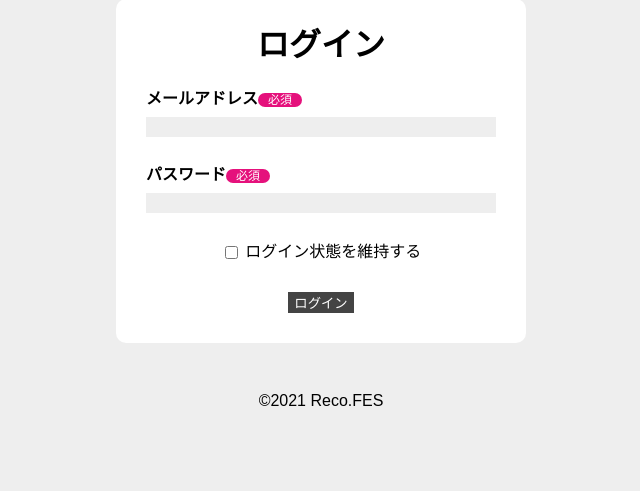
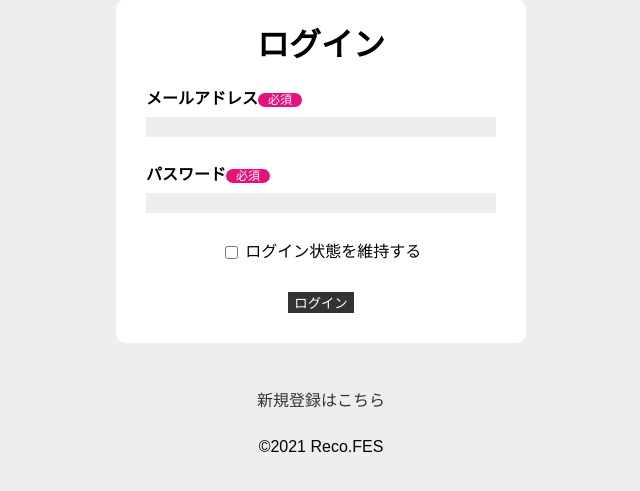
Before and after one commit to Kuma-inataku/portfolio-php-recofes, a PHP site: page /login.php in a window 1280 px wide. Shown: the part 103-594 px from the top of the page, without its empty margins (319-959 px from the left). Run offline with PHP 8.4, Linux system fonts and the light colour scheme.

Commit message:
[add]新規登録へのリンク

```diff
--- a/css/home.css
+++ b/css/home.css
@@ -134,6 +134,14 @@ h2{
 }
 .content .go_login input{
   border: none;
-  background-color: #444;
+  background-color: #333;
   color: #fff;
 }
+.register{
+  text-align: center;
+  /* margin: 0 auto; */
+}
+.register a{
+  color: #333;
+  text-decoration: none;
+}
--- a/login.php
+++ b/login.php
@@ -45,12 +45,12 @@
               <input type="password" name="password" size="35" maxlength="255" value="" />
             </div>
           </div>
-          <!-- 余裕あれば実装 -->
+          <!-- 余裕あればデータベースと連携 -->
           <div class="save_login">
             <input id="save" type="checkbox" name="save" value="on">
             <label for="save">ログイン状態を維持する</label>
           </div>
-          <!-- [END]余裕あれば実装 -->
+          <!-- [END]余裕あればデータベースと連携 -->
           <div class="go_login">
             <input type="submit" value="ログイン" />
           </div>
@@ -58,6 +58,9 @@
       </div>
     </div>
   </div>
+  <div class="register">
+    <a href="#">新規登録はこちら</a>
+  </div>
   <footer>
     ©2021 Reco.FES
   </footer>
```
